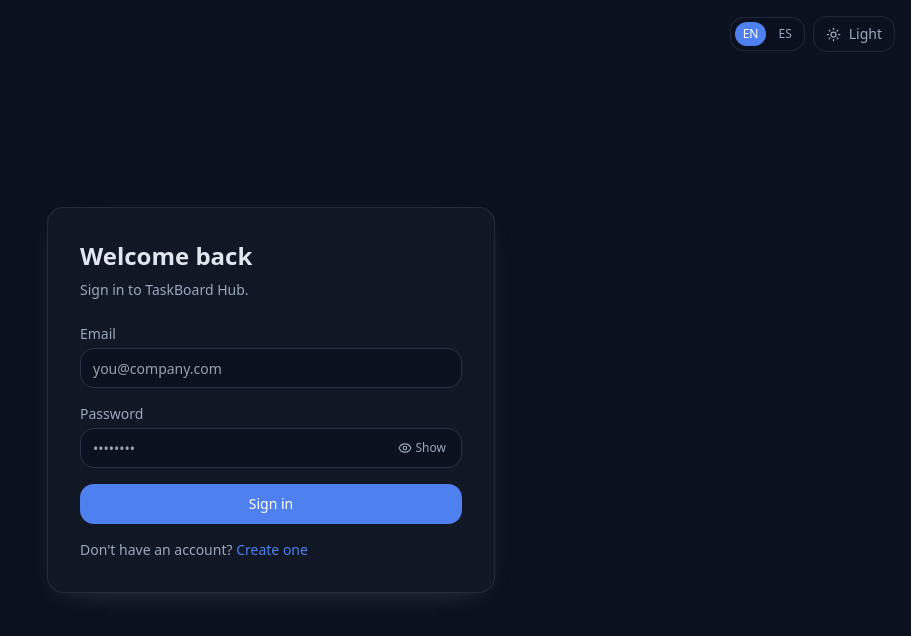
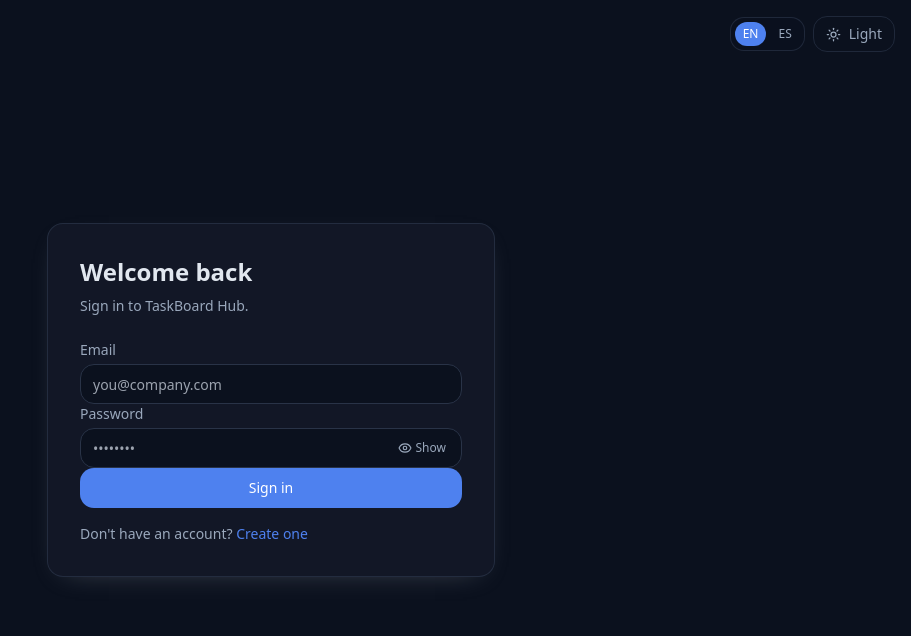
Before and after one commit to Djorka98/taskboard-hub, a React (Vite) app in the folder apps/web/: page /login in a window 1280 px wide. Shown: the top 636 px of the page, without its empty margins (369-1280 px from the left). Built offline with nearby package versions, Linux system fonts and the light colour scheme; no server answers.

Commit message:
update 9.1

```diff
--- a/apps/web/src/features/auth/login.page.tsx
+++ b/apps/web/src/features/auth/login.page.tsx
@@ -117,7 +117,7 @@
           <button
             type="submit"
             disabled={loginMutation.isPending}
-            className="inline-flex h-10 w-full items-center justify-center gap-2 rounded-lg bg-primary text-sm font-medium text-primary-foreground transition-opacity disabled:opacity-60"
+            className="mt-3 inline-flex h-10 w-full items-center justify-center gap-2 rounded-lg bg-primary text-sm font-medium text-primary-foreground transition-opacity disabled:opacity-60"
           >
             {loginMutation.isPending && <Loader2 size={16} className="animate-spin" />}
             {t('auth.signIn')}
--- a/apps/web/src/index.css
+++ b/apps/web/src/index.css
@@ -146,3 +146,9 @@
   margin-top: 0 !important;
   margin-bottom: 0 !important;
 }
+
+/* Global fallback: kill space-y top/bottom margins everywhere */
+[class*="space-y-"]>:not([hidden])~:not([hidden]) {
+  margin-top: 0 !important;
+  margin-bottom: 0 !important;
+}
```
